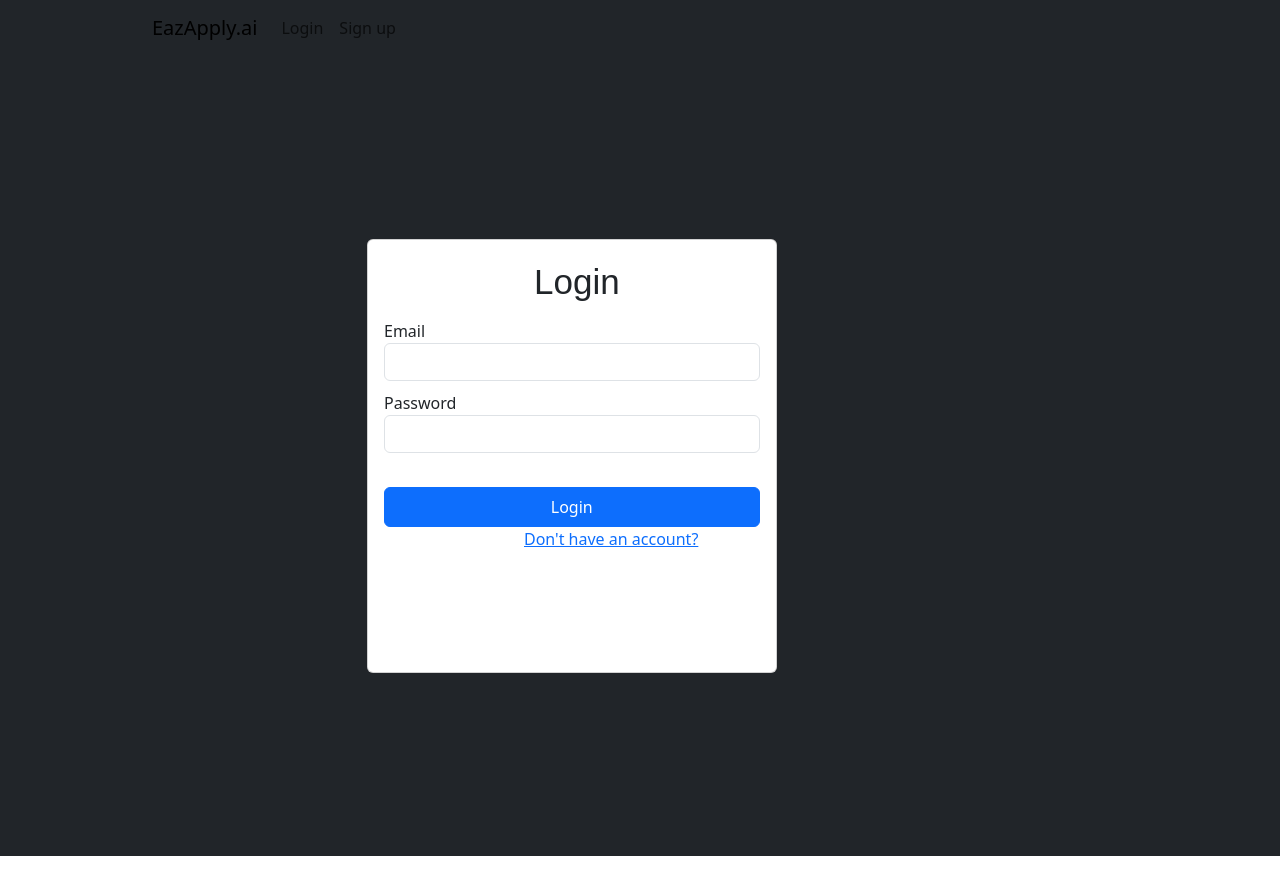
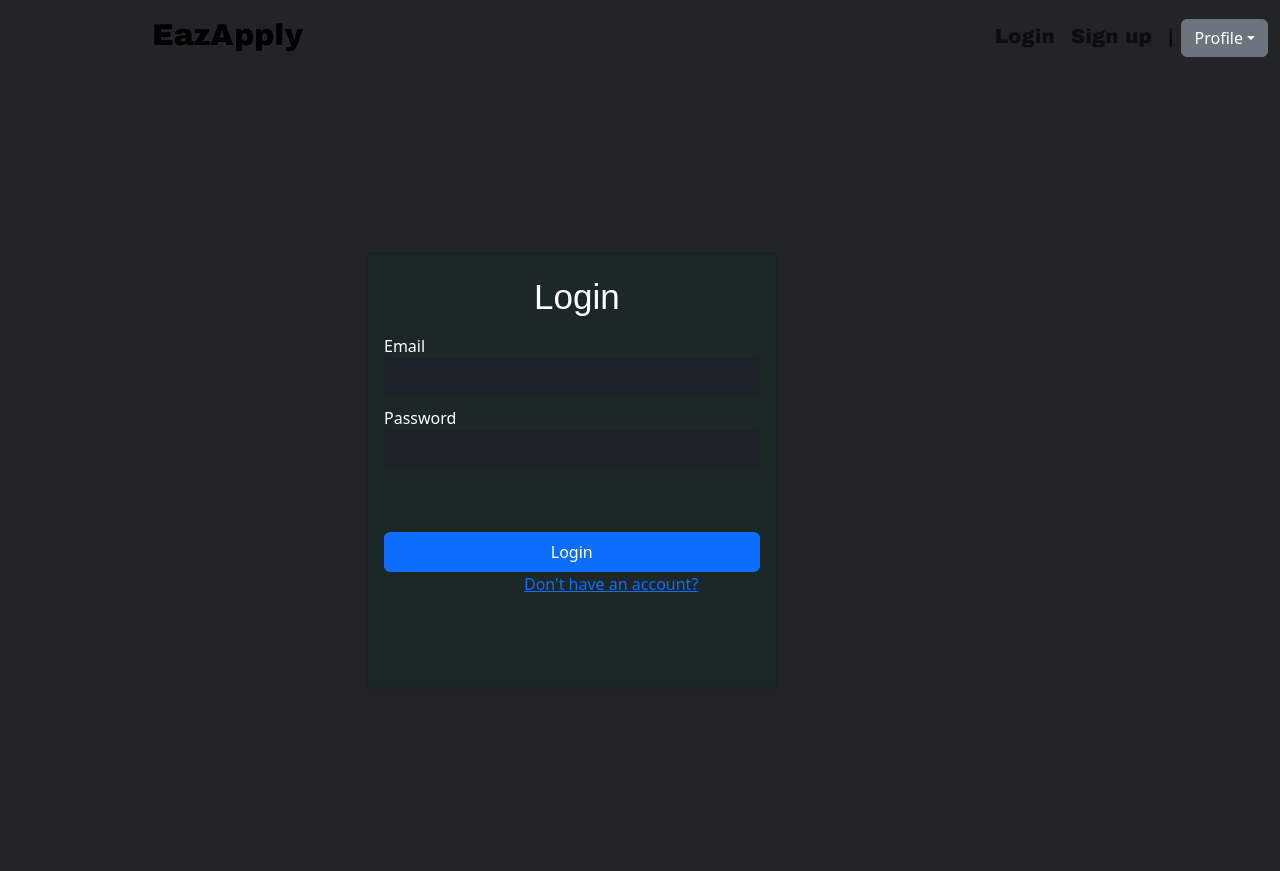
Before and after one commit to Vithursh/EazApply-website, a React (Vite) app in the folder frontend/: page /login in a window 1280 px wide. Built offline with nearby package versions, Linux system fonts and the light colour scheme.

Commit message:
Added touch ups to the login, sign up pages and the navbar

```diff
--- a/frontend/index.html
+++ b/frontend/index.html
@@ -4,7 +4,7 @@
     <meta charset="UTF-8" />
     <link rel="icon" type="image/svg+xml" href="/vite.svg" />
     <meta name="viewport" content="width=device-width, initial-scale=1.0" />
-    <title>Vite + React + TS</title>
+    <title>EazApply.ai(Beta)</title>
   </head>
   <body>
     <div id="root"></div>
--- a/frontend/src/App.tsx
+++ b/frontend/src/App.tsx
@@ -3,6 +3,7 @@ import { BrowserRouter as Router, Route, Routes } from 'react-router-dom';
 import LoginPage from "./components/LoginPage";
 import RegisterPage from "./components/RegisterPage";
 import Navbar from './components/Navbar';
+import HomePage from './components/HomePage';
 
 function App() {
   return (
@@ -11,6 +12,7 @@ function App() {
       <Routes>
         <Route path="/login" element={<LoginPage />} />
         <Route path="/register" element={<RegisterPage />} />
+        <Route path="/home" element={<HomePage />} />
       </Routes>
     </Router>
   );
--- /dev/null
+++ b/frontend/src/components/HomePage.tsx
@@ -0,0 +1,13 @@
+import React from 'react';
+import 'bootstrap/dist/css/bootstrap.min.css';
+import Navbar from './Navbar';
+import { Link } from 'react-router-dom';
+
+const HomePage: React.FC = () => {
+    return (
+        <div className="bg-dark text-dark min-vh-100 d-flex align-items-center">
+        </div>
+    );
+};
+
+export default HomePage;
--- a/frontend/src/components/LoginPage.tsx
+++ b/frontend/src/components/LoginPage.tsx
@@ -11,9 +11,9 @@ const LoginPage: React.FC = () => {
             <div className="container">
                 <div className="row justify-content-center">
                     <div className="col-md-6">
-                        <div className="card">
+                        <div className="card border-color">
                             <div className="card-body">
-                                <form>
+                                <form className="dark-blue">
                                     <div className="form-group">
                                         <label className="register-label">Login</label>
                                     </div>
--- a/frontend/src/components/Navbar.tsx
+++ b/frontend/src/components/Navbar.tsx
@@ -1,6 +1,7 @@
 import React from 'react';
 import 'bootstrap/dist/css/bootstrap.min.css';
-import '../styles/RegisterPage.css'
+import 'bootstrap/dist/js/bootstrap.bundle.min.js';
+import '../styles/Navbar.css'
 import LoginPage from './LoginPage';
 import { Link } from 'react-router-dom';
 
@@ -8,19 +9,29 @@ const Navbar = () => {
   return (
     <nav className="navbar navbar-expand-lg navbar-light bg-dark">
       <div className="container-fluid">
-        <Link className="navbar-brand" to="/">EazApply.ai</Link>
+        <Link className="navbar-brand" to="/home">EazApply</Link>
         <button className="navbar-toggler" type="button" data-bs-toggle="collapse" data-bs-target="#navbarNav" aria-controls="navbarNav" aria-expanded="false" aria-label="Toggle navigation">
           <span className="navbar-toggler-icon"></span>
         </button>
         <div className="collapse navbar-collapse" id="navbarNav">
-          <ul className="navbar-nav">
+          <ul className="navbar-nav ms-auto">
             <li className="nav-item">
               <Link className="nav-link" to="/login">Login</Link>
             </li>
             <li className="nav-item">
               <Link className="nav-link" to="/register">Sign up</Link>
             </li>
-            {/* Add more links as needed */}
+            <li className="nav-item">
+              <Link className="nav-link" to="/register">|</Link>
+            </li>
+            <div className="dropdown">
+              <button className="btn btn-secondary dropdown-toggle" type="button" id="dropdownMenuButton" data-bs-toggle="dropdown" aria-expanded="false">
+                Profile
+              </button>
+              <ul className="dropdown-menu" aria-labelledby="dropdownMenuButton">
+                <li><a className="dropdown-item" href="#">Sign out</a></li>
+              </ul>
+            </div>
           </ul>
         </div>
       </div>
--- a/frontend/src/components/RegisterPage.tsx
+++ b/frontend/src/components/RegisterPage.tsx
@@ -13,7 +13,7 @@ const RegisterPage: React.FC = () => {
                     <div className="col-md-6">
                         <div className="card">
                             <div className="card-body">
-                                <form>
+                                <form className="dark-blue">
                                     <div className="form-group">
                                         <label className="register-label">Register</label>
                                         <br></br>
--- a/frontend/src/styles/LoginPage.css
+++ b/frontend/src/styles/LoginPage.css
@@ -15,6 +15,22 @@ form {
     height: 400px; /* or whatever height you want */
 }
 
+.dark-blue{
+    background-color: #1C2728; /* Navy Blue */
+    color: #ffffff; /* White text color */
+}
+
+.dark-blue input {
+    background-color: #1B2229; /* Navy Blue */
+    border-color: #1B2229; /* This changes the border color of the input fields */
+    color: teal; /* This changes the text color of the input fields */
+}
+
+.card-body {
+    background-color: #1C2728; /* Navy Blue */
+    outline: 2px solid #1B2229; /* This changes the outline color of the form */
+}
+
 .register-label {
     font-family: Arial, sans-serif; /* or whatever font you want */
     font-size: 35px; /* or whatever size you want */
--- a/frontend/src/styles/Navbar.css
+++ b/frontend/src/styles/Navbar.css
@@ -1,3 +1,17 @@
-.nav-item {
-    padding-right: 100px;
+.navbar-brand {
+    font-family: 'Arial Black', sans-serif;
+    font-size: 30px !important;
 }
+
+.nav-link {
+    font-family: 'Arial Black', sans-serif;
+    font-size: 20px !important;
+}
+
+.btn {
+    margin-top: 8% !important;
+}
+
+.dropdown-menu {
+    width: 0px !important;
+}
--- a/frontend/src/styles/RegisterPage.css
+++ b/frontend/src/styles/RegisterPage.css
@@ -15,6 +15,22 @@ form {
     height: 400px; /* or whatever height you want */
 }
 
+.dark-blue{
+    background-color: #1C2728; /* Navy Blue */
+    color: #ffffff; /* White text color */
+}
+
+.dark-blue input {
+    background-color: #1B2229; /* Navy Blue */
+    border-color: #1B2229; /* This changes the border color of the input fields */
+    color: teal; /* This changes the text color of the input fields */
+}
+
+.card-body {
+    background-color: #1C2728; /* Navy Blue */
+    outline: 2px solid #1B2229; /* This changes the outline color of the form */
+}
+
 .register-label {
     font-family: Arial, sans-serif; /* or whatever font you want */
     font-size: 35px; /* or whatever size you want */
```
